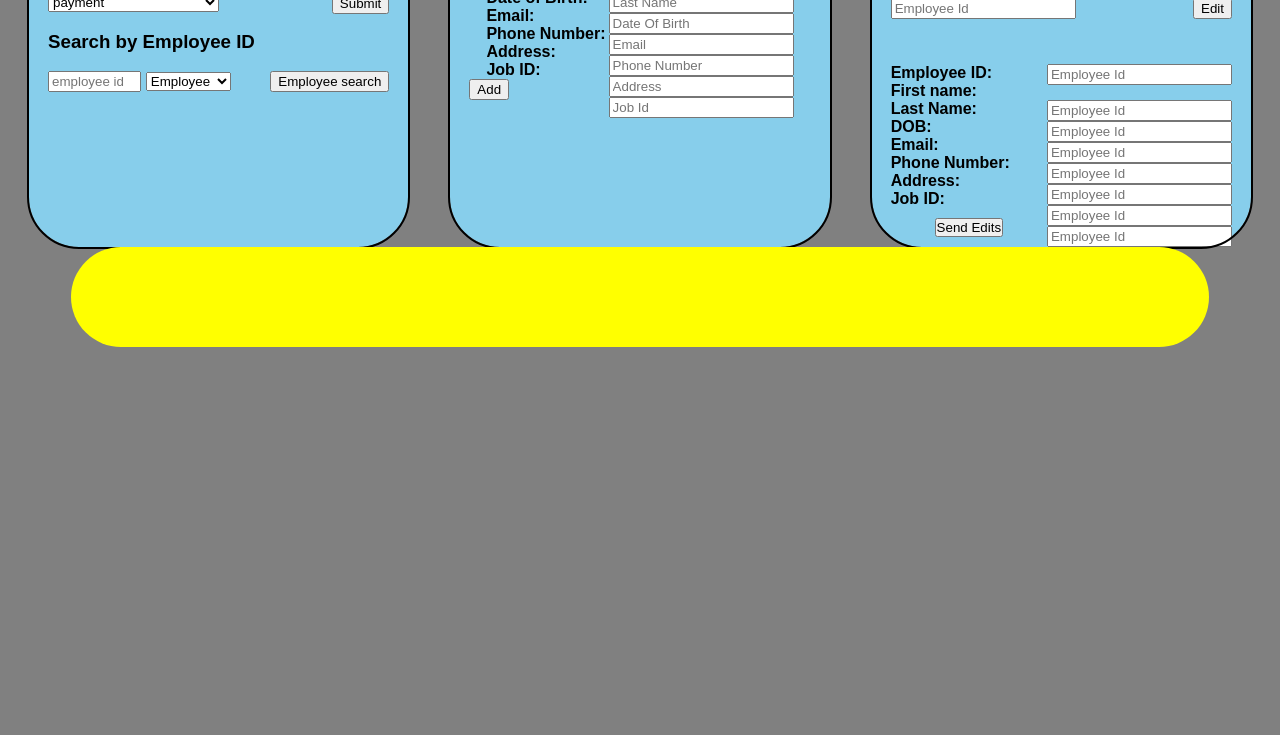
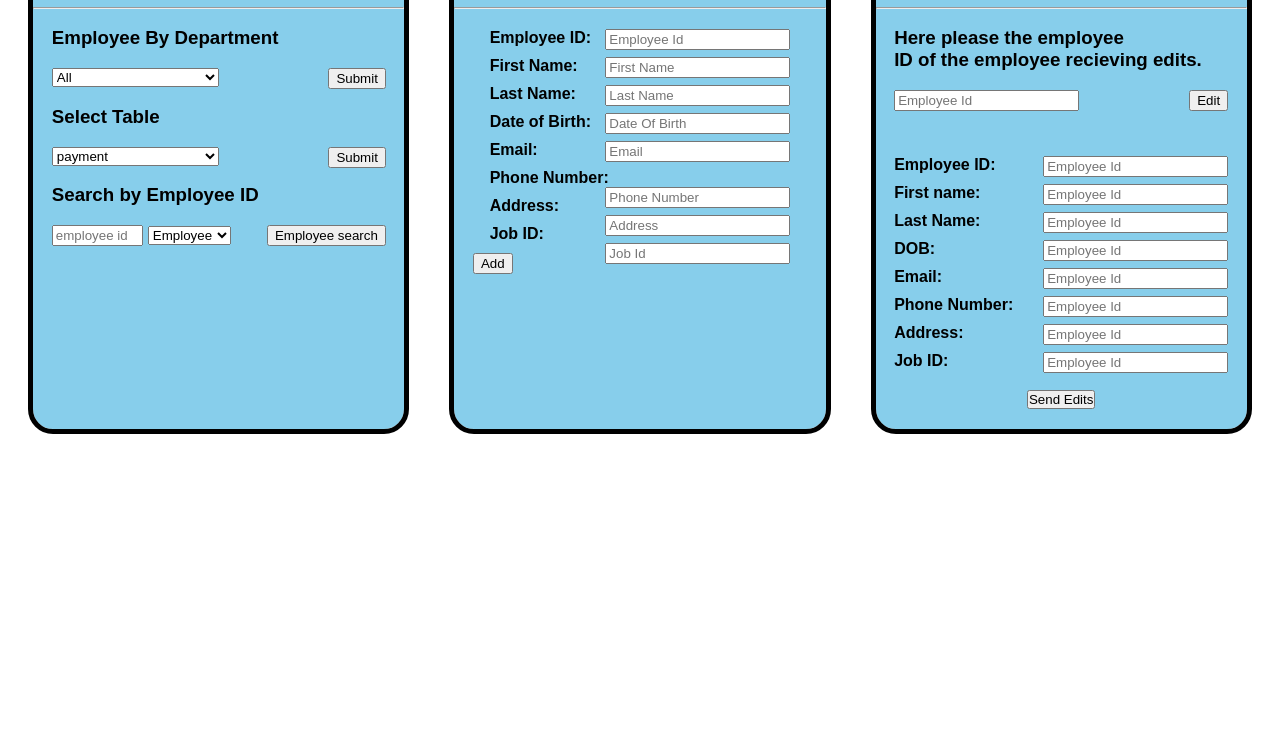
Before and after one commit to ci0cc0lat0/NodeDatabaseDemo, a website: page public/index.html in a window 1280 px wide. Shown: the part 153-888 px from the top of the page. Before the commit the page ends 816 px from the top, so only its background shows below. Drawn offline with Linux system fonts and the light colour scheme.

Commit message:
Improved UI

```diff
--- a/public/index.html
+++ b/public/index.html
@@ -7,9 +7,12 @@
     </head>
 
     <body>
+        <h1> HR Control Page</h1>
         <div id="page-container">
             <div id="grid-container">
                 <div class="center-grid1">
+                    <h1>Projection</h1>
+                    <hr>
                     <div id="ebd">
                         <h3> Employee By Department</h3>
                         <form action="#">
@@ -27,6 +30,7 @@
                                 </select>
                             <button type="button" value="Submit" onclick="selectDep()">Submit</button>
                         </form>
+
                     </div>
                     <div id="ts">
                         <h3> Select Table </h3>
@@ -56,9 +60,11 @@
                     </div>
                 </div>
                 <div class="center-grid2">
+                    <h1>Add New Employee</h1>
+                    <hr>
                     <div>
                         <form class="form-container">
-                            <h1>Add New Employee</h1>
+
                                 <div>
                                     <label for="employee_id"><b>Employee ID: </b></label>
                                     <input type="text" placeholder="Employee Id" id="add-eid" required >
@@ -102,7 +108,7 @@
                 </div>
                 <div class="center-grid3">
                     <h1>Edit employee</h1>
-
+                    <hr>
 
                     <div class="searchArea">
                         <h3> Here please the employee <br>ID of the employee recieving edits.</h3>
--- a/public/main.js
+++ b/public/main.js
@@ -18,13 +18,17 @@ const generateRows = () => {
   console.log(abcd)
   var nextCell = abcd[0]
   var table  = document.createElement("TABLE");
-  table.border = "5";
+  //table.border = "5";
+  table.style.backgrounColor = "blue"
+
+
 
   var columnCount = abcd.length
 
   var row = table.insertRow(-1)
   for(let i = 0; i < columnCount;i++){
       var headerCell = document.createElement("TH");
+      headerCell.style.outline = "2px solid "
       headerCell.innerHTML = abcd[i]
       row.appendChild(headerCell);
   }
@@ -32,7 +36,9 @@ const generateRows = () => {
   for(let i = 0; i< displayData.length; i++){
       row = table.insertRow(-1);
       for(let j = 0;j < columnCount;j++){
+
           var cell = row.insertCell(-1);
+          cell.style.outline = "2px solid "
           var nextCell = abcd[j]
           cell.innerHTML = displayData[i][nextCell]
       }
--- a/public/style.css
+++ b/public/style.css
@@ -1,5 +1,5 @@
 body{
-    background-color:grey;
+    background-color: : ;
     font-family: fantasy;
 }
 h1{text-align: center;}
@@ -15,20 +15,20 @@ h1{text-align: center;}
 #grid-container{
     display: grid;
     grid-template-columns: repeat(3, 1fr);
-    gap: 10px 0 10px 0;
+    gap: 50px;
     grid-auto-rows: minmax(100px, auto);
+    margin: auto 2% auto 2%;
 
 
 
 }
 #grid-container div{
-    border-radius:50px;
-    margin: 0 5% 0 5%
+    border-radius:20px;
 }
 .center-grid1{
 	outline-style: solid;
 	outline-color: black;
-	outline-width: 2px;
+	outline-width: 5px;
     background-color: skyblue;
 
 }
@@ -60,7 +60,7 @@ h1{text-align: center;}
 .center-grid2{
 	outline-style: solid;
 	outline-color: black;
-	outline-width: 2px;
+	outline-width: 5px;
     background-color: skyblue;
     text-align: left;
 }
@@ -77,7 +77,7 @@ h1{text-align: center;}
 .center-grid3{
 	outline-style: solid;
 	outline-color: black;
-	outline-width: 2px;
+	outline-width: 5px;
     background-color: skyblue;
 }
 .editForm form {
@@ -99,7 +99,7 @@ h1{text-align: center;}
 }
 
 .center-grid4{
-    background-color: yellow;
+    background-color: ;
     grid-column-start: 1;
     grid-column-end: 4;
     margin: 25px auto 0 auto;
```
